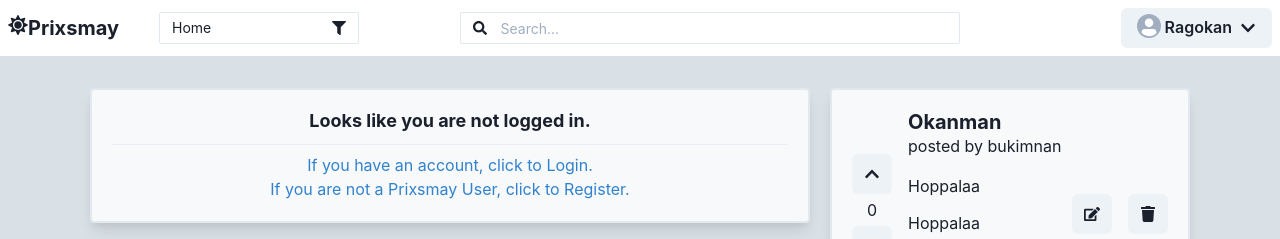
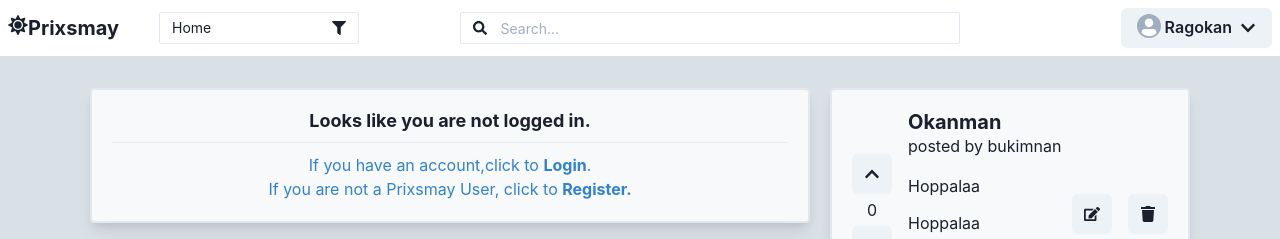
Before and after one commit to ragokan/prixsmay-front, a Next.js app: page / in a window 1280 px wide. Shown: the top 239 px of the page. Built offline with nearby package versions, Linux system fonts and the light colour scheme.

Commit message:
login successfully

```diff
--- a/src/actions/AlertActions.ts
+++ b/src/actions/AlertActions.ts
@@ -1,5 +1,5 @@
 import { BackgroundProps } from "@chakra-ui/react"
-import { setAlertState } from "../store/AlertStore"
+import { setAlertState } from "../state/AlertState"
 import { AlertType } from "../types/AlertType"
 import { R4 } from "../utils/RandomValue"
 
--- a/src/components/utility/AuthBanner.tsx
+++ b/src/components/utility/AuthBanner.tsx
@@ -1,4 +1,4 @@
-import { Flex, Box, Heading, useColorMode, Divider } from "@chakra-ui/react"
+import { Flex, Box, Heading, useColorMode, Divider, chakra } from "@chakra-ui/react"
 import React from "react"
 import { BothLink } from "./BothLink"
 
@@ -8,14 +8,14 @@ export const AuthBanner: React.FC = () => {
   return !user ? (
     <Flex p={5} shadow="lg" borderWidth="2px" borderRadius="4px" bg={colorMode === "dark" ? "#151516" : "#F7F9FA"}>
       <Box flex={1} position="relative" textAlign="center">
-        <Heading fontSize="lg" mb={3}>
-          Looks like you are not logged in.
-        </Heading>
-        <Divider />
-        <BothLink href="/auth/login" display="block" mt={2}>
-          If you have an account, click to Login.
+        <Heading fontSize="lg">Looks like you are not logged in.</Heading>
+        <Divider my={2.5} />
+        <BothLink href="/auth/login" display="block">
+          If you have an account,click to <chakra.strong> Login</chakra.strong>.
         </BothLink>
-        <BothLink href="/auth/register">If you are not a Prixsmay User, click to Register.</BothLink>
+        <BothLink href="/auth/register">
+          If you are not a Prixsmay User, click to <chakra.strong> Register.</chakra.strong>
+        </BothLink>
       </Box>
     </Flex>
   ) : (
--- a/src/components/utility/alerts/AlertHolder.tsx.tsx
+++ b/src/components/utility/alerts/AlertHolder.tsx.tsx
@@ -1,6 +1,6 @@
 import { Box } from "@chakra-ui/react"
 import React from "react"
-import { AlertState } from "../../../store/AlertStore"
+import { AlertState } from "../../../state/AlertState"
 import { AlertObject } from "./AlertObject"
 
 export const AlertHolder: React.FC = () => {
--- a/src/pages/auth/login.tsx
+++ b/src/pages/auth/login.tsx
@@ -3,6 +3,7 @@ import React from "react"
 import { useForm } from "react-hook-form"
 import { FaLock } from "react-icons/fa"
 import { MdEmail } from "react-icons/md"
+import { LoginAction } from "../../actions/UserActions"
 import { InputComponent } from "../../components/form/InputComponent"
 import { Head } from "../../components/navigation/links/Head"
 import { BothLink } from "../../components/utility/BothLink"
@@ -15,8 +16,8 @@ const Login: React.FC = () => {
     defaultValues: { email: "", password: "" },
   })
 
-  const onSubmit = (values: LoginBodyType) => {
-    console.log(values)
+  const onSubmit = async (values: LoginBodyType) => {
+    await LoginAction(values, () => console.log("ok"))
   }
 
   return (
--- a/src/store/AlertStore.ts
+++ b/src/state/AlertState.ts
@@ -6,7 +6,7 @@ interface IAlertState extends State {
   alerts: AlertType[]
 }
 
-export const AlertState = create<IAlertState>(devtools((set, get, api) => ({ alerts: [] })))
+export const AlertState = create<IAlertState>(devtools(() => ({ alerts: [] })))
 
 export const setAlertState = (partial: PartialState<IAlertState>) => AlertState.setState(partial)
 export const getAlertState = AlertState.getState
--- a/src/utils/Apios.ts
+++ b/src/utils/Apios.ts
@@ -22,7 +22,7 @@ apios.interceptors.response.use(
     return response
   },
   async (error: AxiosError<IError>) => {
-    AddAlertAction(error.response.data.message, "red")
+    AddAlertAction(error?.response?.data?.message || "Server Error!", "red")
     throw new axios.Cancel("Error happened!")
   }
 )
```
Also changed, not shown: src/actions/UserActions.ts (added, +12 -0 lines), src/state/UserState.ts (added, +14 -0 lines).
